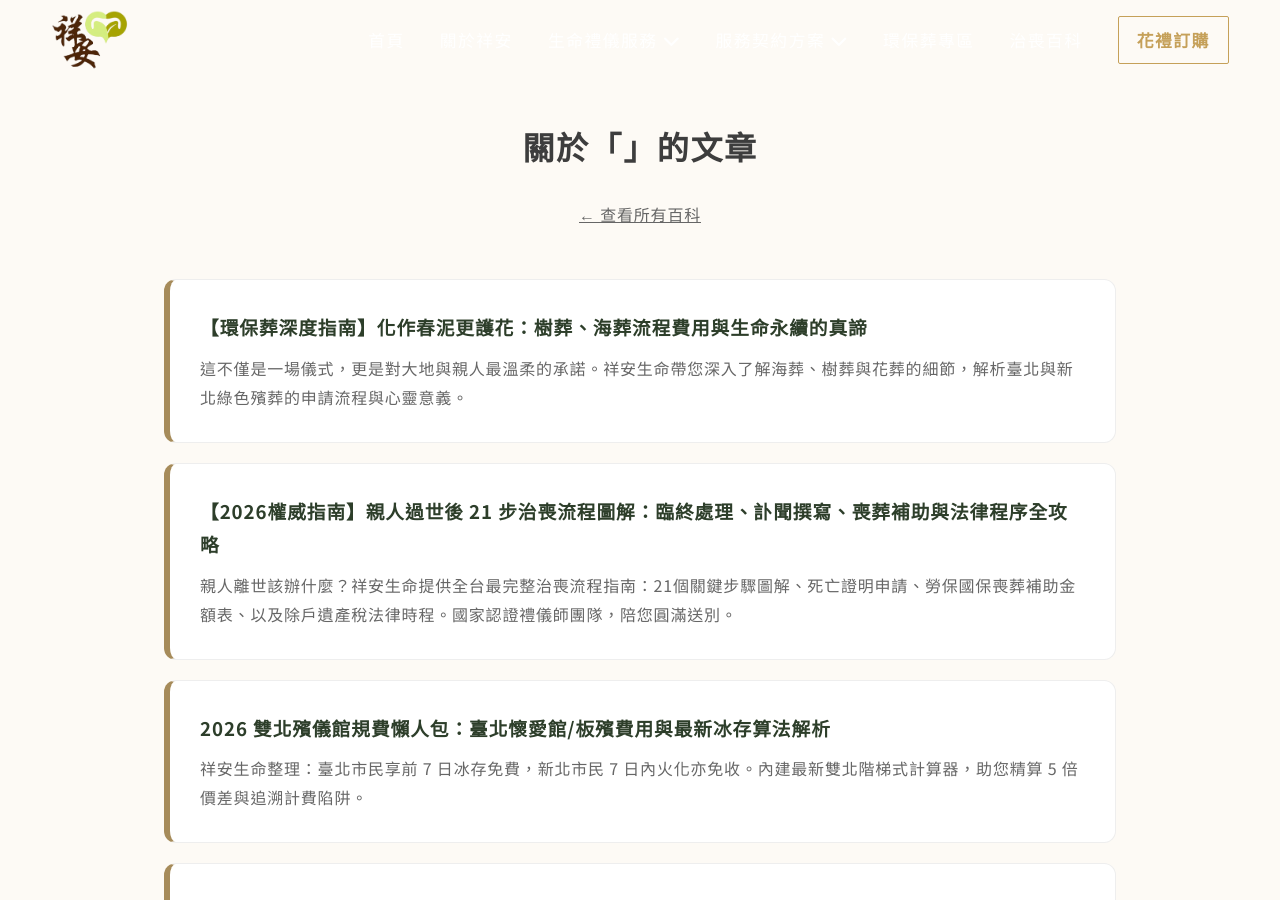
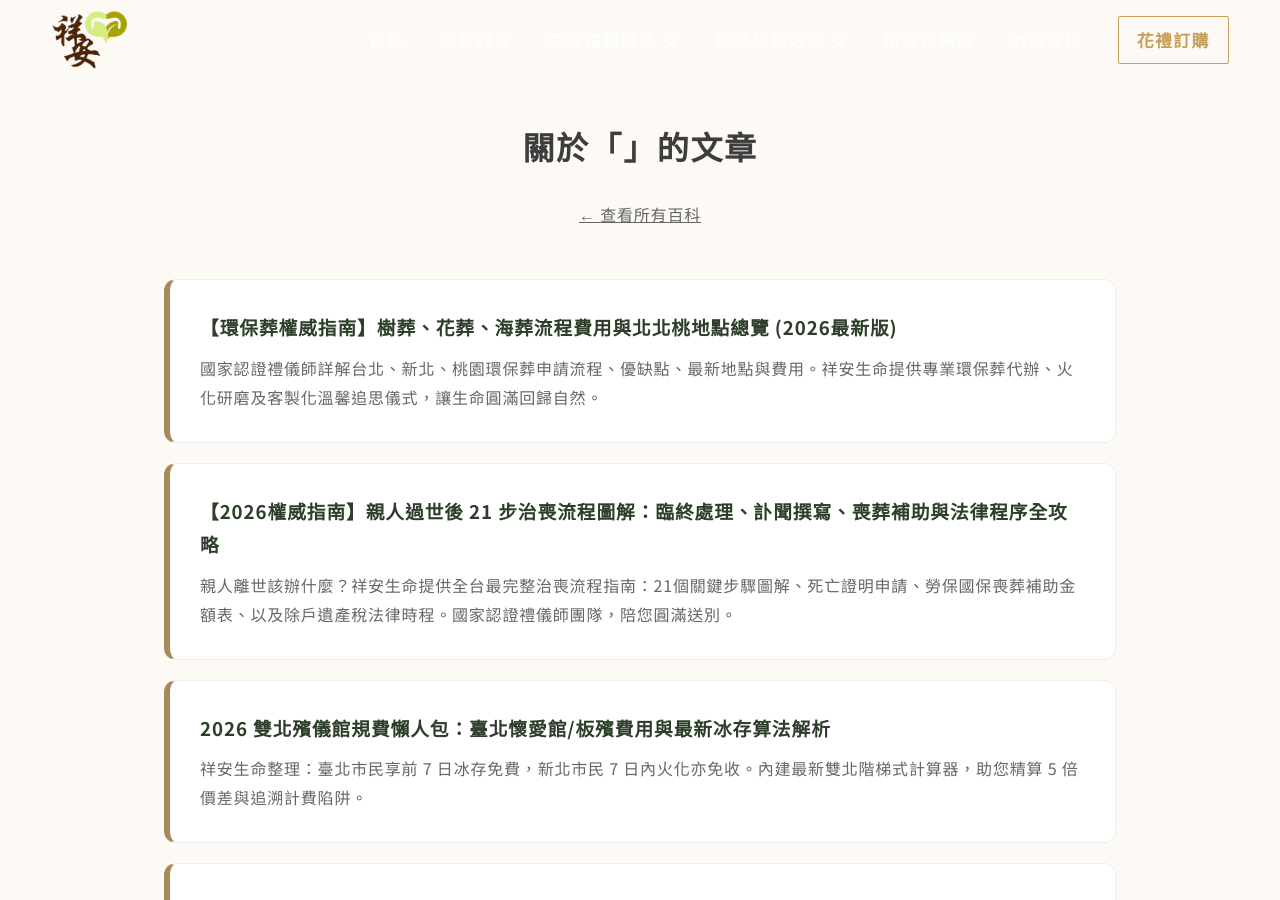
Before and after one commit to Shiangan/Shiangan, a Jekyll site: the page built from blog-tag.html, in a window 1280 px wide and 900 px high. Built offline with Jekyll 4.4.1, drawn with Linux system fonts in a browser that asks for light colours; some web fonts are replaced; some of the changed lines change nothing that is shown.

Commit message:
Update 2026-02-24-article-eco-burial-details.md

```diff
--- a/_posts/2026-02-24-article-eco-burial-details.md
+++ b/_posts/2026-02-24-article-eco-burial-details.md
@@ -1,79 +1,96 @@
 ---
 layout: post
-title: "【環保葬深度指南】化作春泥更護花：樹葬、海葬流程費用與生命永續的真諦"
-description: "這不僅是一場儀式，更是對大地與親人最溫柔的承諾。祥安生命帶您深入了解海葬、樹葬與花葬的細節，解析臺北與新北綠色殯葬的申請流程與心靈意義。"
+title: "【環保葬權威指南】樹葬、花葬、海葬流程費用與北北桃地點總覽 (2026最新版)"
+description: "國家認證禮儀師詳解台北、新北、桃園環保葬申請流程、優缺點、最新地點與費用。祥安生命提供專業環保葬代辦、火化研磨及客製化溫馨追思儀式，讓生命圓滿回歸自然。"
 date: 2026-02-24 01:00:00 +0800
-image: /images/article-06-main.jpg
-tags: ["環保葬", "樹葬", "海葬", "生命禮儀", "台北殯葬諮詢"]
+image: /images/article-environment-burial-hero.jpg
+tags: ["環保葬", "樹葬", "海葬", "生命禮儀", "台北殯葬諮詢", "桃園環保葬"]
 has_faq: true
 faqs:
-  - question: "不立碑、不記名，未來想念親人時該去哪裡？"
-    answer: "環保葬倡導「整個大自然都是親人的安息地」。樹葬園區如陽明山臻善園，環境優美如公園，家屬可隨時前往散步思念；海葬則可對著大海寄託思念。這種「無處不在」的陪伴，往往比冰冷的墓碑更具生命力。"
-  - question: "環保葬會不會讓先人「無家可歸」或風吹雨淋？"
-    answer: "這是一種觀念的轉變。在傳統風水中，入土為安。環保葬是讓生命重回自然循環，化為植物的養分或回歸海洋的懷抱。骨灰經研磨處理後與大地融合，象徵的是生命與宇宙同在，而非孤立於某一處。"
-  - question: "所有宗教都適合環保葬嗎？"
-    answer: "環保葬是不分宗教的。佛教講究「四大皆空」，基督宗教強調「塵歸塵、土歸土」。目前無論是佛教、基督教、天主教或無宗教信仰者，接受度都非常高，核心在於對生命的尊重與對土地的愛。"
+  - question: "骨灰是否可以直接灑播？為何需要研磨？"
+    answer: "不可以。骨灰必須經過專業的「二次研磨」處理，將其磨成細微粉末。這是為了確保其在植存區或海洋中能迅速、無痕地分解，真正回歸生態循環。這是環保葬合法且成功的關鍵步驟，祥安生命會全程協助此專業流程。"
+  - question: "環保葬後，家屬未來該如何追思？"
+    answer: "環保葬倡導「整個大自然都是親人的安息地」。您可前往園區的公用追思牆獻花，或在家中安奉牌位。核心在於「精神永存」，將對摯愛的思念寄託於一片美麗的樹林或海洋，看見生命以另一種形式延續。"
+  - question: "申請環保葬有市民資格限制嗎？"
+    answer: "北北桃地區多數公立園區對「該市市民」提供免費或大幅規費減免。若逝者非當地市民，通常需支付較高的管理費，或由禮儀師協助跨縣市申請補助。建議諮詢祥安禮儀師確認最新規費。"
 ---
 
 ## 生命的最終，是溫柔地回歸自然
 
-在繁華落盡後，我們該以何種姿態向世界告別？隨著時代變遷，**「綠色殯葬」（Eco-Burial）** 已不再僅是環保訴求，更昇華為一種對生命的豁達態度。這是一種「不留痕跡，卻留下永恆」的送別方式，讓親人的生命在花香、樹影與浪潮中延續。
+在繁華落盡後，我們該以何種姿態向世界告別？隨著時代變遷，**「綠色殯葬」（Eco-Burial）** 已成為許多台灣家庭的告別新選擇。這不僅是尊重逝者對大自然熱愛的遺願，也是為後代節省土地的永續之舉。
+
+由**國家認證禮儀師陳妍如**為您深度解析環保葬的實施細節，讓回歸自然之路，圓滿而無憾。
 
 ---
 
-## 🌱 樹葬與花葬：在自然的懷抱中綻放
+## 一、環保葬的三大類型：深度比較
 
-樹葬與花葬統稱為「植存」。這並非隨意掩埋，而是在政府規劃的專區內，將研磨後的骨灰植入土中，不立碑、不設墳。
+環保葬的核心精神在於**不立碑、不造墳、不設永久祭祀設施**。以下為目前台灣主流的三種形式：
 
-### 1. 臺北與新北的靜謐之境
-* **陽明山臻善園 (花葬)：** 四季繁花似錦，讓思念隨著花開花落得到撫慰。
-* **富德生命紀念園 (樹葬)：** 綠草如茵，視野開闊，是許多家屬首選的平靜之地。
-* **法鼓山金山環保生命園區：** 結合禪意與簡約，提供極致寧靜的植存體驗。
-
-### 2. 專業細節：骨灰再研磨的必要性
-為了讓骨灰能真正與土壤融合並被植物吸收，必須經過**「再研磨」**程序。祥安生命的禮儀師會全程陪同，確保骨灰達到細緻粉末狀，這是對大地母親的禮貌，也是對生命循環的成全。
+| 類型 | 地點特性 | 儀式特色 | 適合對象 |
+| :--- | :--- | :--- | :--- |
+| **樹葬/植存** | 公園綠地、公墓內的樹木周圍 | 寧靜莊重，象徵「落葉歸根」，可定期探望特定區塊。 | 喜愛安穩感、想有個固定追思場域者。 |
+| **花葬** | 專區內的灑花草地、景觀花園 | 溫馨浪漫，場地規劃美觀，視覺感受較為明亮。 | 追求儀式美感、嚮往繁花相伴者。 |
+| **海葬** | 政府指定海域 (需乘船出海) | 自由瀟灑，將骨灰隨波漂流，象徵靈魂解脫束縛。 | 熱愛海洋、生前嚮往自由、不在乎祭拜點者。 |
 
 ---
 
-## 🌊 海葬：讓靈魂擁抱自由的波浪
+## 二、北北桃環保葬地點總覽 (在地化服務攻略)
 
-海葬是將骨灰拋灑於遠離陸地的湛藍大海中，象徵著「四海為家，靈魂自由」。
+環保葬地點多為政府設立的專區，申請通常須符合各縣市規定。祥安生命具備豐富的在地經驗，熟悉以下地點：
 
-### 海葬的儀式感與流程
-* **聯合海葬：** 由雙北市政府主辦，場面莊嚴且溫馨，能與多位家屬一同參與這場集體的生命禮儀。
-* **個人專案海葬：** 若家屬希望有私密的告別空間，祥安生命提供專船預約。在親人最愛的音樂聲中，家屬將環保骨灰袋與鮮花緩緩投入海中，看著它們隨浪遠去，完成最深情的道別。
+### 1. 台北市
+* **富德生命紀念園（詠愛園）：** 交通便利，環境如公園般靜謐。
+* **陽明山第一公墓（臻善園）：** 台北市花葬首選，四季花卉更迭。
+* **規費：** 台北市民多數**免費**。
 
-> **小知識：** 海域的選擇必須符合法規，通常需在領海線外，且嚴禁投放塑膠、塑膠花等不可分解物。
+### 2. 新北市
+* **金山環保生命園區：** 結合法鼓山禪意與簡約，提供極致寧靜的植存體驗。
+* **三芝櫻花生命園區：** 每年春季櫻花盛開，是極受家屬歡迎的溫馨園區。
+* **聯合海葬：** 每年固定舉辦，由八里出發，提供市民免費名額。
+
+### 3. 桃園市
+* **楊梅富岡環保生命園區：** 桃園主要的樹葬示範點，場地開闊。
+* **蘆竹生命紀念園區：** 提供在地化的綠色殯葬選擇。
 
 ---
 
-## 💰 費用與申請：公開、透明、無負擔
+## 三、環保葬的完整申請流程 (祥安專業代辦)
 
-環保葬除了心靈意義外，也是最精簡預算的選擇，讓後輩能將資源留在照顧親人的生活上。
+雖然環保葬流程簡化了，但行政手續與骨灰處理的專業性極高。祥安生命提供**五大核心代辦服務**：
 
-| 項目 | 說明 | 預算參考 |
-| :--- | :--- | :--- |
-| 土地/規費 | 公立樹葬、花葬園區 | **全免** (雙北居民多有優惠) |
-| 行政手續  | 火化許可證、遷葬證明申請 | 祥安服務費內含 |
-| 專業處理  | 骨灰再研磨、環保骨灰罈/袋 | 視方案選擇 |
-| 儀式代辦  | 禮儀師現場引導、車輛接送 | 歡迎撥打專線諮詢 |
+1.  **意願與諮詢：** 確定逝者意願、家屬共識，並選擇最適宜的地點與類型。
+2.  **火化與專業研磨：** 骨灰需經專業二次研磨至極細粉末，確保能與環境融合。**這是合法環保葬的必要條件。**
+3.  **文件備妥與預約：** 準備除戶謄本、火化許可證明，由禮儀師協助向各縣市殯葬處預約日期。
+4.  **儀式執行：** 使用玉米澱粉等環保可分解容器，由禮儀師引導家屬進行植存或海灑儀式。
+5.  **圓滿追思：** 在現場舉行簡單而溫馨的追思，不留任何人工痕跡，僅留下愛與思念。
 
 ---
 
-## ⚖️ 為什麼選擇祥安生命代辦環保葬？
+## 四、核心費用結構與政府補助詳解
 
-在面對親人離去時，繁瑣的行政程序（如：火化場申請、研磨預約、園區掛號、包船協調）往往讓家屬精疲力竭。
+環保葬在台灣廣受鼓勵，政府提供多項優惠，使其成為**最經濟且透明**的殯葬選擇。
 
-1.  **情感支持：** 我們不只是辦理程序，更重視儀式中的情感連結。
-2.  **法規保障：** 確保所有流程符合《殯葬管理條例》，避開非法場地。
-3.  **全程陪伴：** 從最初的臨終諮詢，到最後一捧土、一朵花的落下，我們都在。
+* **土地使用費：** 公立設施對在地市民多為**免費**。
+* **必要行政費：** 包含火化費用、骨灰再研磨處理費、環保容器費。
+* **禮儀服務費用：** 祥安提供透明的環保葬服務方案，涵蓋文件代辦、溫馨儀式與全程引導。
+* **政府補助：** 若逝者原已入塔或土葬，遷出改辦環保葬，部分縣市提供數萬元不等的**「遷葬鼓勵金」**。
 
 ---
 
-<div style="background: rgba(197, 160, 89, 0.08); padding: 35px; border-radius: 15px; border: 1px solid var(--sa-gold); margin-top: 50px;">
-    <h3 style="margin-top:0; color:var(--sa-green); font-family: 'Noto Serif TC';"><i class="fas fa-seedling"></i> 專業禮儀師的真心叮嚀</h3>
+## 五、祥安建議：如何面對「沒有祭拜地點」的擔憂？
+
+許多家屬擔心環保葬後會遺憾。陳妍如禮儀師建議，可將追思心意轉化為以下形式：
+* **定點遙祭：** 在園區的公用追思牆或指定地點獻花默禱，取代焚香。
+* **家中安奉：** 在家中設置牌位進行日常祭拜，給予家屬長久的精神寄託。
+* **家族紀念日：** 每年回到植存地點進行散步追憶，讓大自然成為心靈療癒的中心。
+
+---
+
+<div style="background: rgba(197, 160, 89, 0.08); padding: 40px; border-radius: 15px; border: 1px solid var(--sa-gold); margin-top: 50px;">
+    <h3 style="margin-top:0; color:var(--sa-green); font-family: 'Noto Serif TC';"><i class="fas fa-heart"></i> 祥安生命：永續殯葬的專業夥伴</h3>
     <p style="font-size: 1.1rem; line-height: 2;">
-        選擇環保葬，並非遺忘，而是換一種方式存在。如果您正在考慮為自己或親人規劃這場「回歸自然」的旅程，卻不知道如何開口與家人討論，或是對流程有任何一絲疑慮，歡迎隨時與我們聯繫。
+        選擇環保葬是一種極富愛意的決定，將土地留給後代，將思念留給自然。祥安生命具備國家認證專業資歷，確保流程完全符合規章，讓您無後顧之憂地完成這場溫柔的送別。
     </p>
-    <a href="tel:0978583699" class="cta-btn" style="max-width: 300px; margin: 20px auto 0; text-align: center;">預約專業諮詢：0978-583-699</a>
+    <a href="tel:0978583699" class="cta-btn" style="max-width: 320px; margin: 25px auto 0; text-align: center;">預約環保葬專家諮詢：0978-583-699</a>
 </div>
```
